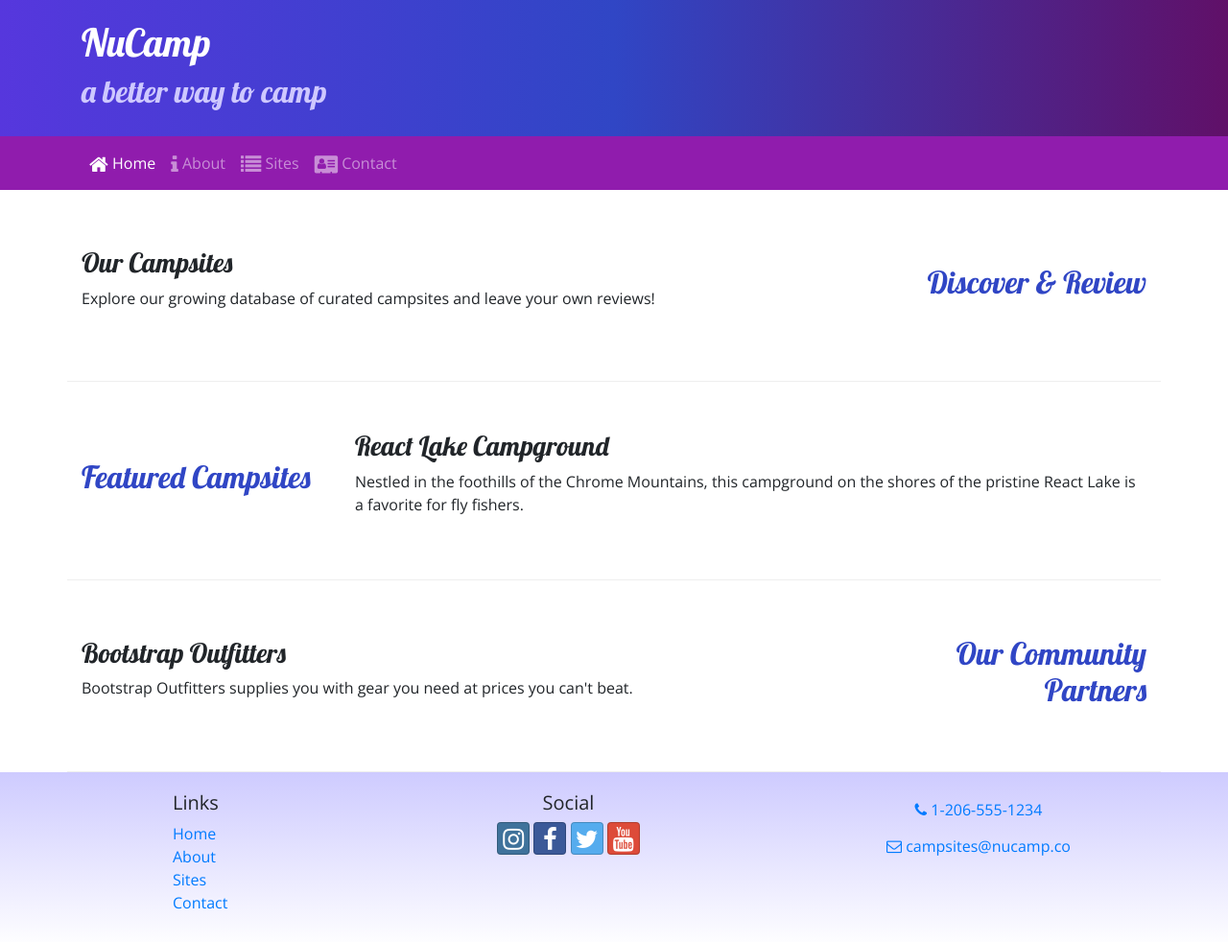
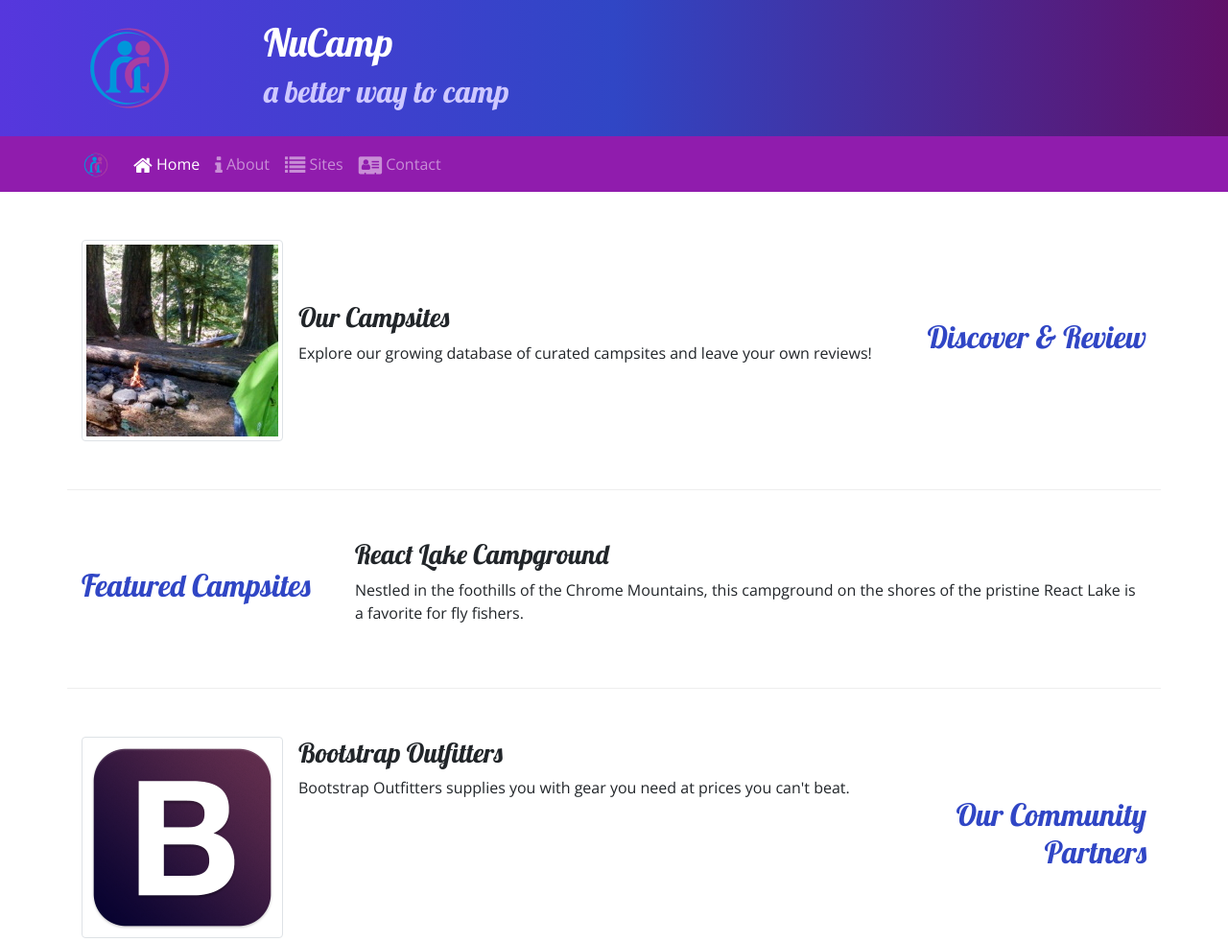
Before and after one commit to philbertopia/nucampsite, a website: page index.html in a window 1280 px wide. Shown: the top 982 px of the page at 96% size. Drawn offline with nearby package versions, Linux system fonts and the light colour scheme.

Commit message:
second commit week 2 images and media

```diff
--- a/index.html
+++ b/index.html
@@ -22,6 +22,9 @@
     <header class="jumbotron jumbotron-fluid">
         <div class="container">
             <div class="row">
+                <div class="col-4 col-sm-3 col-md-2 align-self-center">
+                    <a href="index.html"><img class="img-fluid" src="img/logo.png" alt="" /></a>
+                </div>
                 <div class="col">
                     <h1>NuCamp</h1>
                     <h2>a better way to camp</h2>
@@ -32,7 +35,8 @@
 
     <nav class="navbar navbar-expand-sm navbar-dark sticky-top">
         <div class="container">
-            <button class="navbar-toggler ml-auto" type="button" data-toggle="collapse" data-target="#nucampNavbar">
+            <a class="navbar-brand" href="#"><img src="img/logo.png" height="30" width="30" alt="" /></a>
+            <button class="navbar-toggler" type="button" data-toggle="collapse" data-target="#nucampNavbar">
                 <span class="navbar-toggler-icon"></span>
             </button>
             <div class="collapse navbar-collapse">
@@ -52,8 +56,13 @@
                 <h2 class="text-sm-right">Discover & Review</h2>
             </div>
             <div class="col">
-                <h3>Our Campsites</h3>
-                <p class="d-none d-sm-block">Explore our growing database of curated campsites and leave your own reviews!</p>
+                <div class="media">
+                    <img class="d-flex mr-3 img-thumbnail" src="img/breadcrumb-trail-thumb.jpg" alt="Breadcrumb Trail thumbnail" />
+                    <div class="media-body align-self-center">
+                        <h3>Our Campsites</h3>
+                        <p class="d-none d-sm-block">Explore our growing database of curated campsites and leave your own reviews!</p>
+                    </div>
+                </div>
             </div>
         </div>
 
@@ -72,8 +81,13 @@
                 <h2 class="text-sm-right">Our Community Partners</h2>
             </div>
             <div class="col">
-                <h3>Bootstrap Outfitters</h3>
-                <p class="d-none d-sm-block">Bootstrap Outfitters supplies you with gear you need at prices you can't beat.</p>
+                <div class="media">
+                    <img class="d-flex mr-3 img-thumbnail" src="img/bootstrap-thumb.png" alt="Bootstrap Outfitters" />
+                    <div class="media-body align-items-center">
+                        <h3>Bootstrap Outfitters</h3>
+                        <p class="d-none d-sm-block">Bootstrap Outfitters supplies you with gear you need at prices you can't beat.</p>
+                    </div>
+                </div>
             </div>
         </div>
     </div>
```
Also changed, not shown: aboutus.html (+5 -1 lines), contactus.html (+5 -1 lines), img/bootstrap-thumb.png (added), img/breadcrumb-trail-thumb.jpg (added), img/breadcrumb-trail.jpg (added), img/chrome-river-thumb.jpg (added), img/chrome-river.jpg (added), img/logo.png (added), img/react-lake-thumb.jpg (added), img/react-lake.jpg (added).
